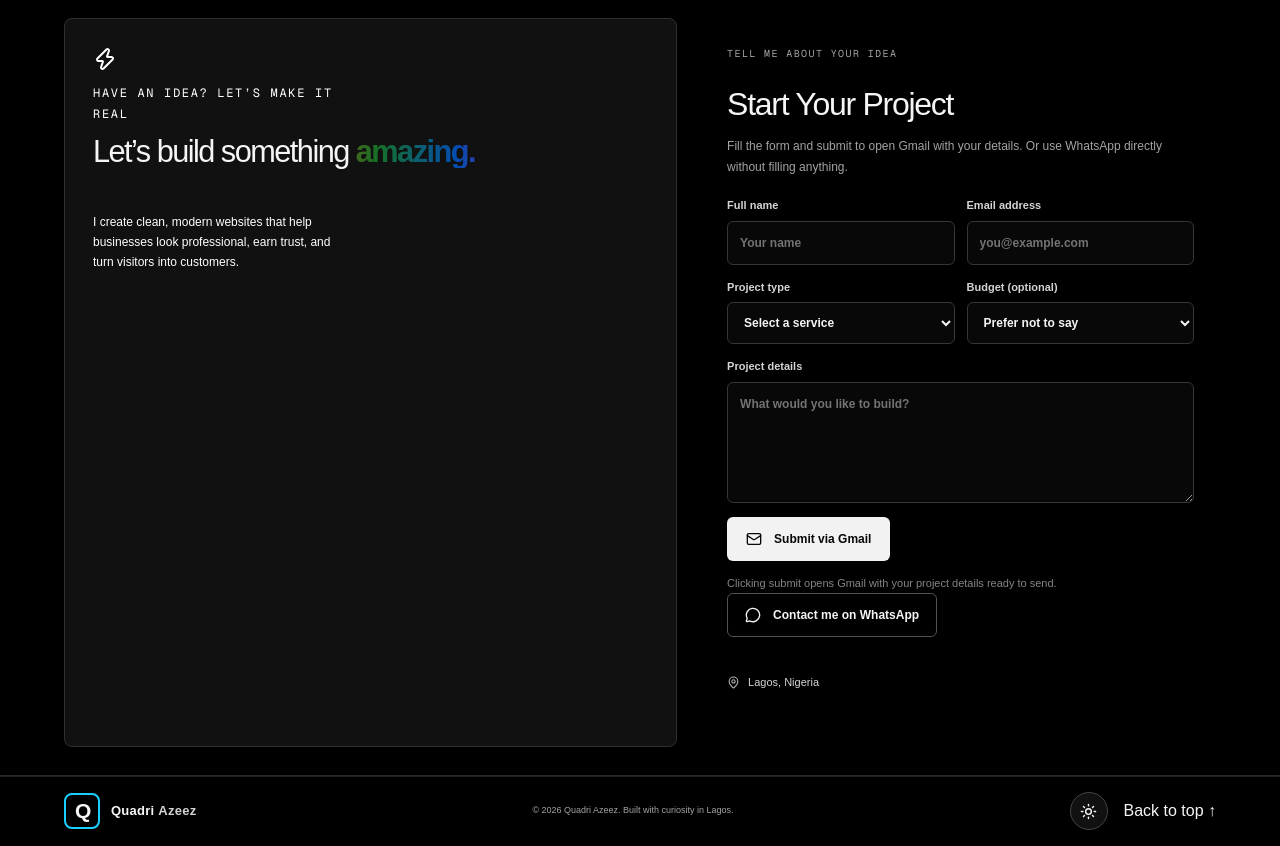
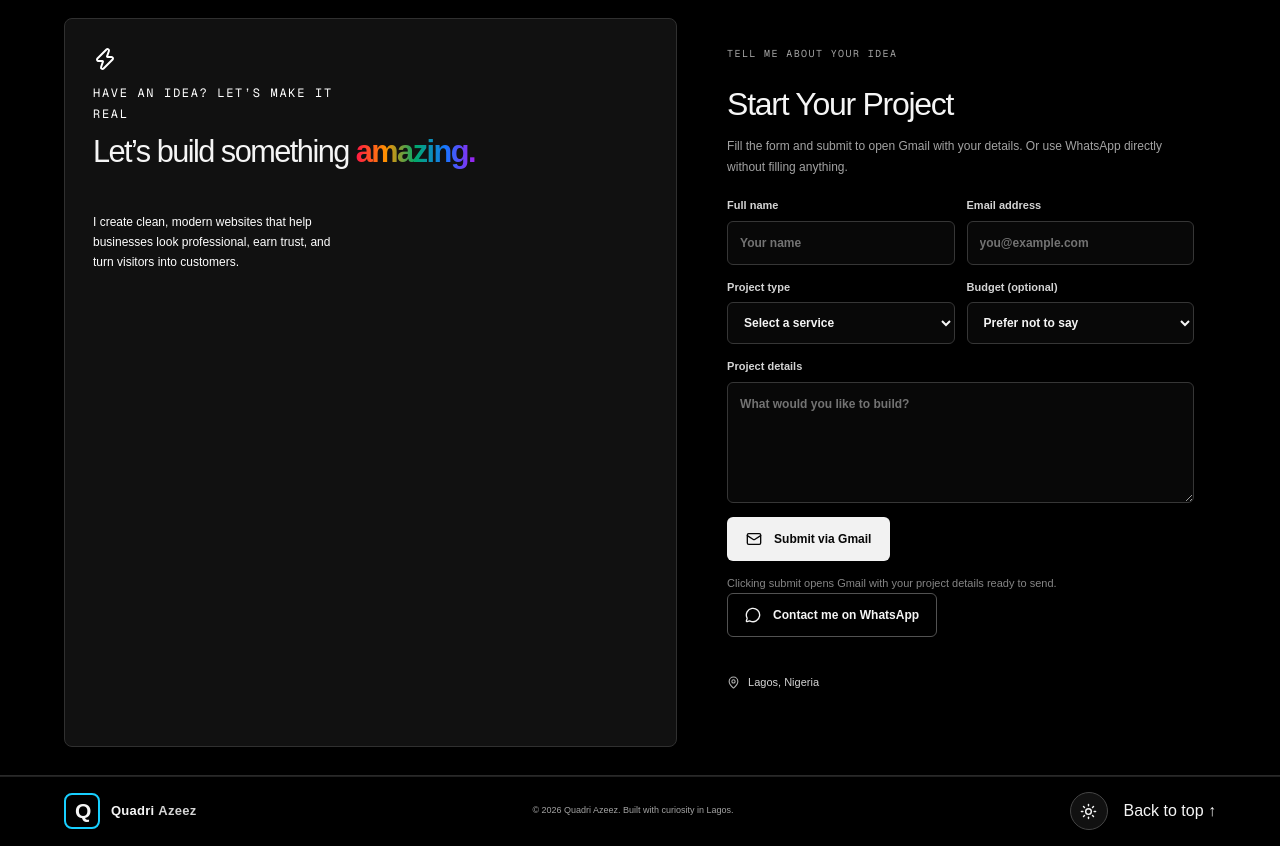
Before and after one commit to olag4568/my-portfolio, a Next.js app: page / in a window 1280 px wide. Shown: the part 1360-2206 px from the top of the page. Built offline with nearby package versions, Linux system fonts and the light colour scheme.

Commit message:
Fix rotating contact headline visibility

```diff
--- a/src/app/globals.css
+++ b/src/app/globals.css
@@ -724,3 +724,28 @@ html:not([data-theme="light"]) .portfolio-shell .contact-pitch h2.rotating-headl
   from { background-position: 0% 50%; }
   to { background-position: 100% 50%; }
 }
+
+
+/* Final reliable fix: keep the headline readable and colour only its changing final word. */
+.portfolio-shell .contact-pitch h2.rotating-headline {
+  display: block !important;
+  background: none !important;
+  color: #ffffff !important;
+  -webkit-text-fill-color: #ffffff !important;
+  animation: none !important;
+}
+.portfolio-shell .contact-pitch h2.rotating-headline .rainbow-word {
+  display: inline !important;
+  font-weight: 900 !important;
+  background: linear-gradient(90deg, #ff1744 0%, #ff9100 25%, #00a86b 50%, #1677ff 75%, #a020f0 100%) !important;
+  background-clip: text !important;
+  -webkit-background-clip: text !important;
+  color: #1677ff !important;
+  -webkit-text-fill-color: transparent !important;
+  text-shadow: none !important;
+  animation: none !important;
+}
+html[data-theme="light"] .portfolio-shell .contact-pitch h2.rotating-headline {
+  color: #172033 !important;
+  -webkit-text-fill-color: #172033 !important;
+}
```
